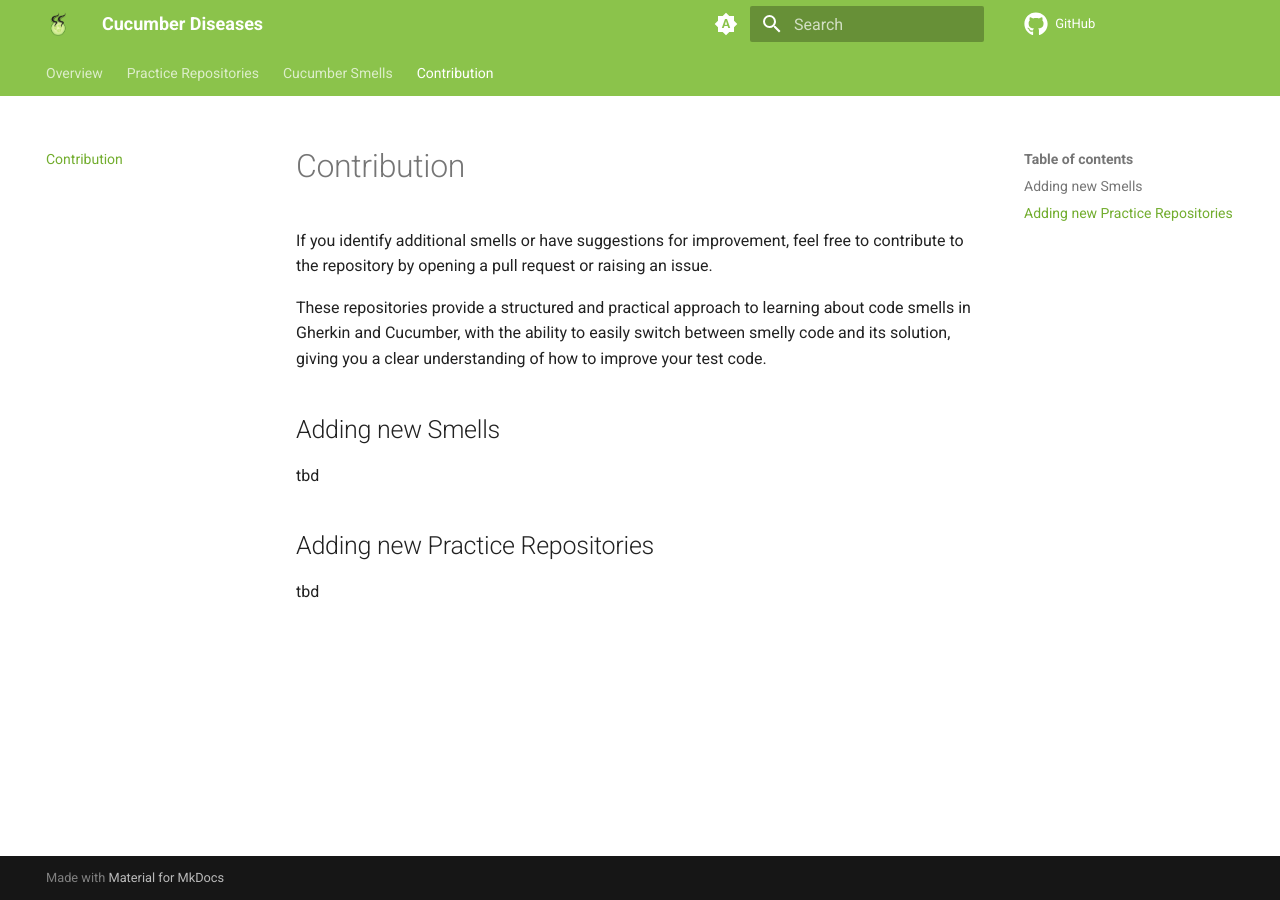
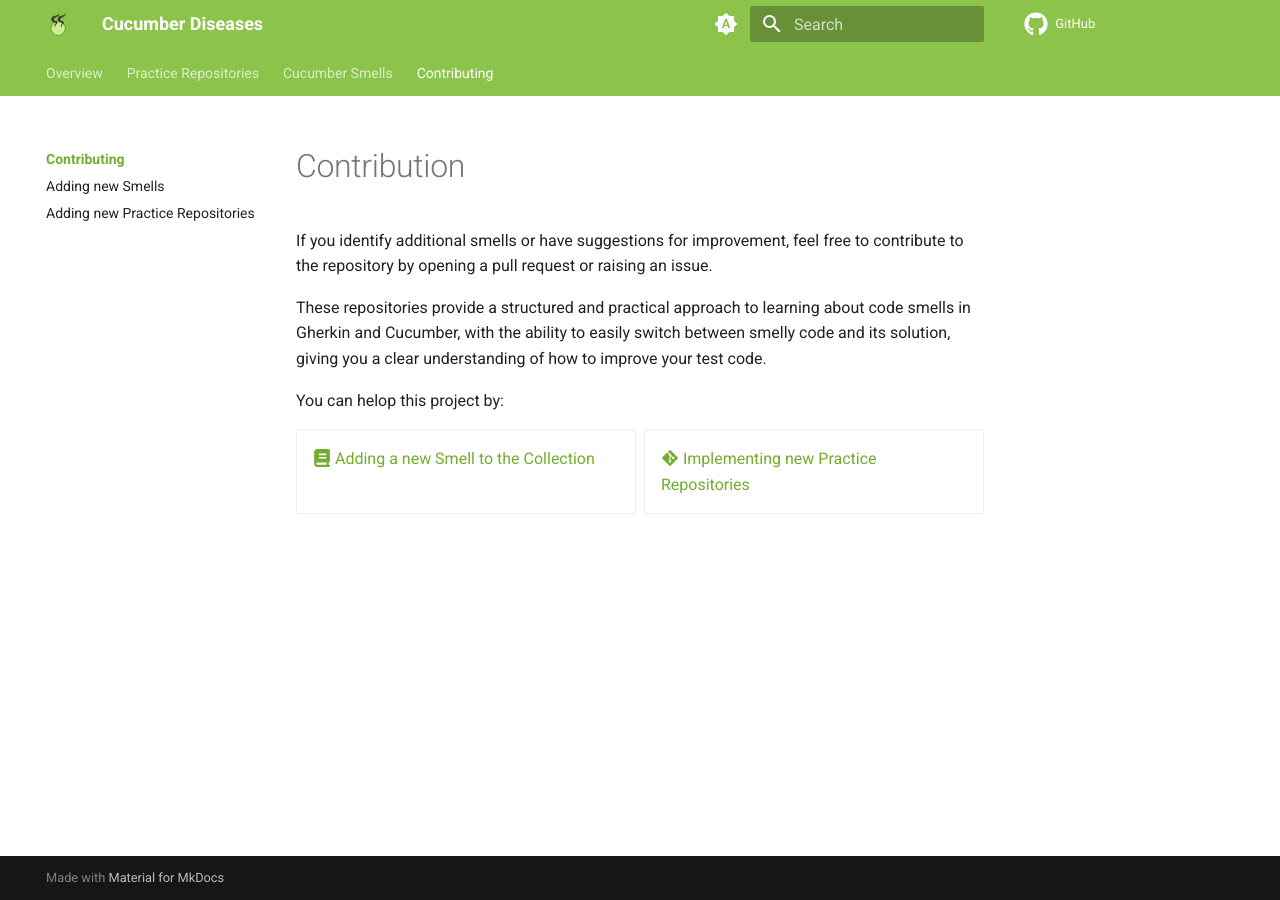
Before and after one commit to Cucumber-Diseases/cucumber-diseases.github.io, an MkDocs documentation site: the page built from docs/contrib/index.md, in a window 1280 px wide. Built offline with MkDocs 1.6.1 and Material for MkDocs 9.7.7, drawn with Linux system fonts in a browser that asks for light colours.

Commit message:
restructured contribution info

```diff
--- a/docs/contribution.md
+++ b/docs/contrib/index.md
@@ -4,8 +4,10 @@ If you identify additional smells or have suggestions for improvement, feel free
 
 These repositories provide a structured and practical approach to learning about code smells in Gherkin and Cucumber, with the ability to easily switch between smelly code and its solution, giving you a clear understanding of how to improve your test code.
 
-## Adding new Smells
-tbd
 
-## Adding new Practice Repositories
-tbd
+You can helop this project by:
+
+<div class="grid cards" markdown>
+- [:fontawesome-solid-book: Adding a new Smell to the Collection](/contrib/add_smell)
+- [:fontawesome-brands-git-alt: Implementing new Practice Repositories](/contrib/add_repo)
+</div>
--- a/mkdocs.yml
+++ b/mkdocs.yml
@@ -50,7 +50,10 @@ nav:
   - Cucumber Smells:
     - smells/index.md
     - smells/001-missing-then.md
-  - contribution.md
+  - Contributing:
+    - contrib/index.md
+    - contrib/add_smell.md
+    - contrib/add_repo.md
 
 markdown_extensions:
   - attr_list
```
Also changed, not shown: docs/contrib/add_repo.md (added, +2 -0 lines), docs/contrib/add_smell.md (added, +2 -0 lines).
